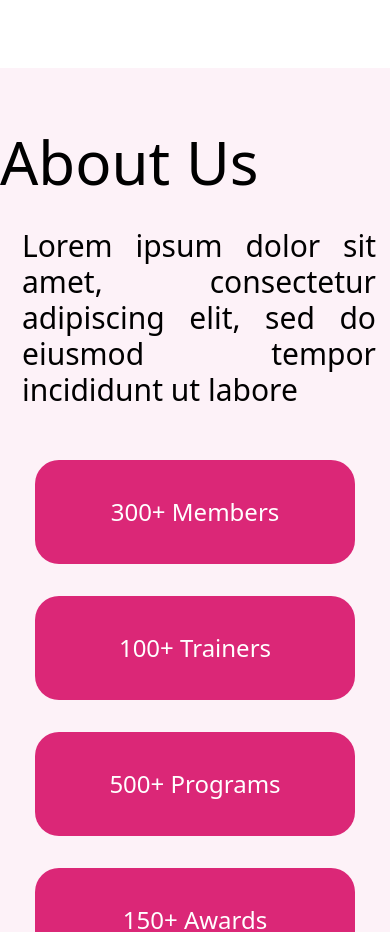
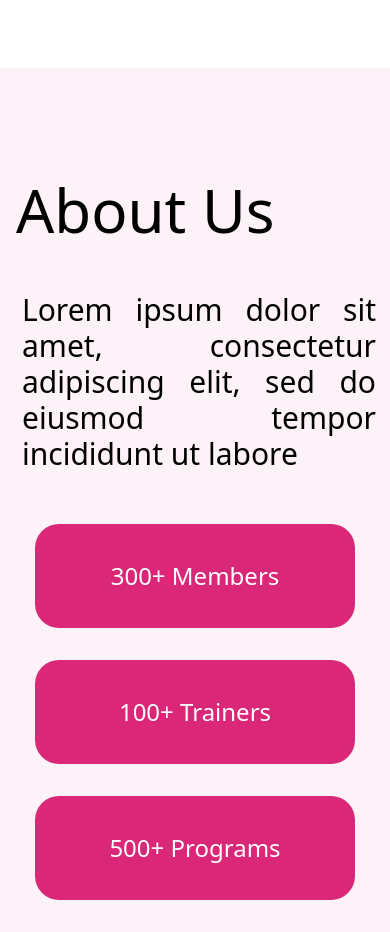
Before and after one commit to chukalicious/tailwinds-practice, a React (Create React App) app: page / in a window 390 px wide. Shown: the part 6140-7072 px from the top of the page. Built offline with nearby package versions, Linux system fonts and the light colour scheme.

Commit message:
added mid screen styles

```diff
--- a/src/components/About.js
+++ b/src/components/About.js
@@ -3,7 +3,7 @@ const About = () => {
     <div className="flex flex-col w-full bg-pink-50 ">
       <div className="md:flex ">
         <div className="flex flex-col pt-16 md:justify-between md:order-last md:w-1/2">
-          <h3 className="flex  ml-15 text-6xl  max-w-fit md:ml-20 md:text-4xl md:font-thin">
+          <h3 className="flex mt-8 ml-15 text-6xl p-4 max-w-fit md:ml-20 md:text-4xl md:font-thin">
             About Us
           </h3>
           <p className="flex my-7 mx-auto ml-2 text-justify text-3xl py-2 px-3.5 m:p-4 md:ml-20 md:text-2xl md:p-2">
@@ -38,7 +38,7 @@ const About = () => {
             </div>
           </div>
         </div>
-        <div className="w-1/2 flex justify-center my-10 p-2 ">
+        <div className="md:w-1/2 flex justify-center my-10 p-2 ">
           <img
             src="https://picsum.photos/550/450?random=6"
             className="rounded-3xl md:mt-8 md:px-4 md:py-3"
```
